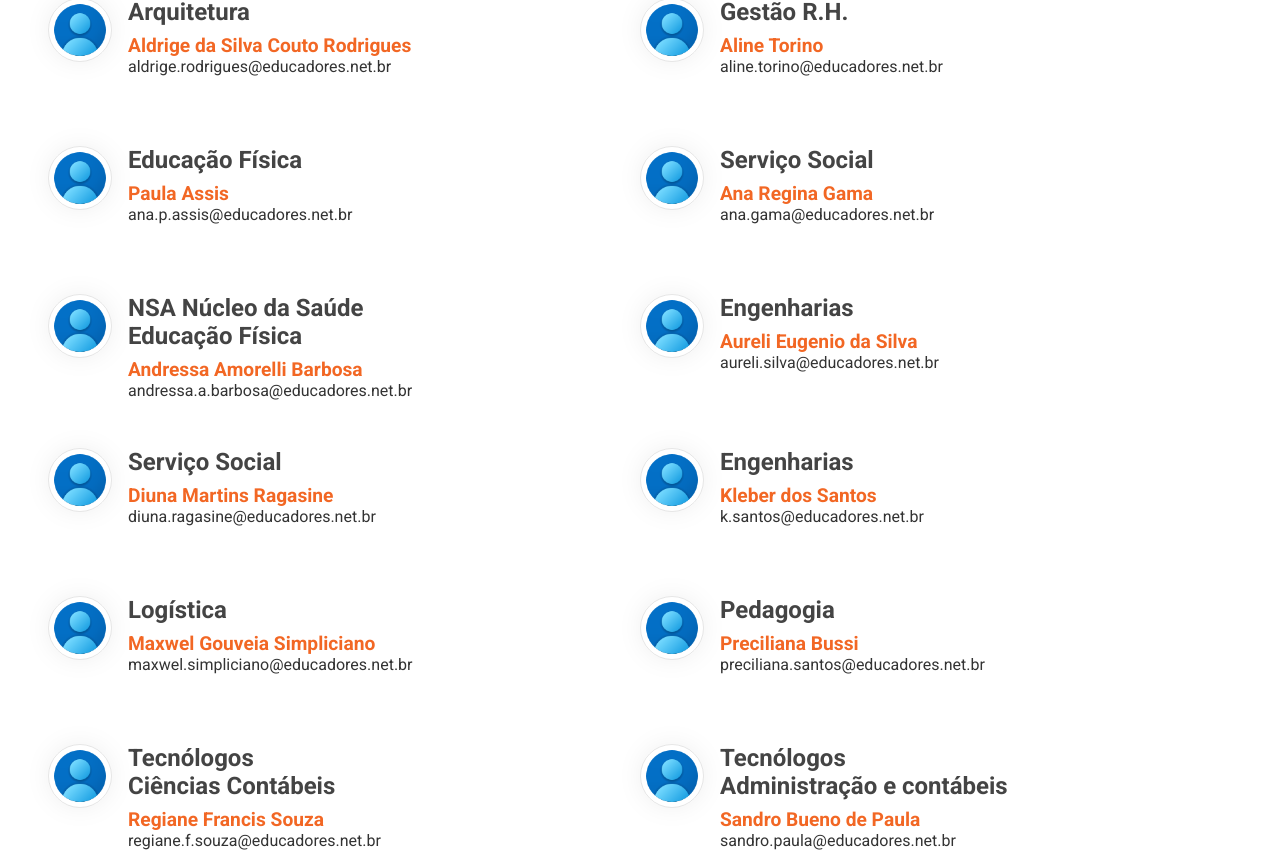
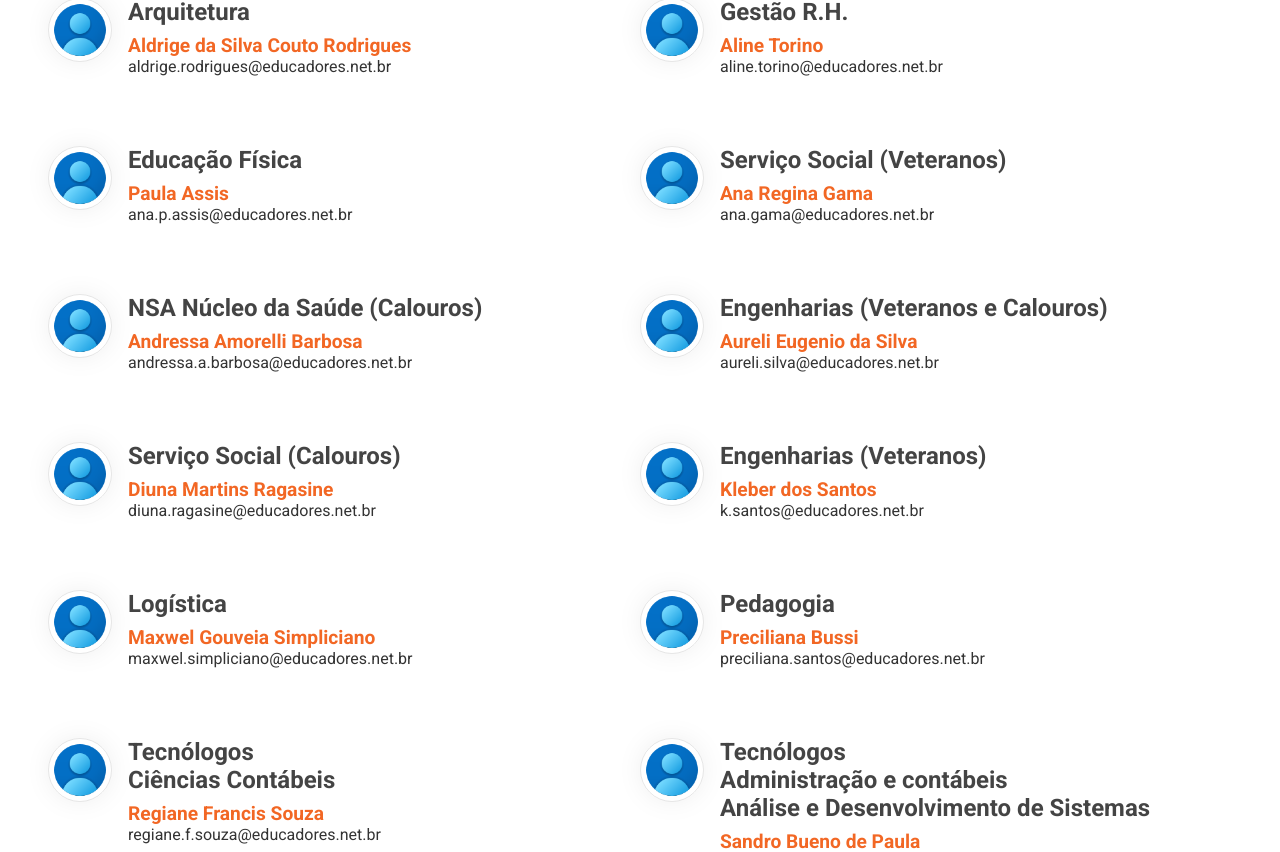
Before and after one commit to GustavoEklund/anhanguera-taubate, a Next.js app: page /contatos in a window 1280 px wide. Shown: the part 736-1588 px from the top of the page. Built offline with nearby package versions, Linux system fonts and the light colour scheme.

Commit message:
refactor: change contact titles

```diff
--- a/pages/contatos/index.tsx
+++ b/pages/contatos/index.tsx
@@ -153,27 +153,27 @@ const Contatos: NextPage = () => {
             contact="ana.p.assis@educadores.net.br"
           />
           <Contact
-            contactTitle="Serviço Social"
+            contactTitle="Serviço Social (Veteranos)"
             subtitle="Ana Regina Gama"
             contact="ana.gama@educadores.net.br"
           />
           <Contact
-            contactTitle={['NSA Núcleo da Saúde', 'Educação Física']}
+            contactTitle="NSA Núcleo da Saúde (Calouros)"
             subtitle="Andressa Amorelli Barbosa"
             contact="andressa.a.barbosa@educadores.net.br"
           />
           <Contact
-            contactTitle="Engenharias"
+            contactTitle="Engenharias (Veteranos e Calouros)"
             subtitle="Aureli Eugenio da Silva"
             contact="aureli.silva@educadores.net.br"
           />
           <Contact
-            contactTitle="Serviço Social"
+            contactTitle="Serviço Social (Calouros)"
             subtitle="Diuna Martins Ragasine"
             contact="diuna.ragasine@educadores.net.br"
           />
           <Contact
-            contactTitle="Engenharias"
+            contactTitle="Engenharias (Veteranos)"
             subtitle="Kleber dos Santos"
             contact="k.santos@educadores.net.br"
           />
@@ -193,12 +193,16 @@ const Contatos: NextPage = () => {
             contact="regiane.f.souza@educadores.net.br"
           />
           <Contact
-            contactTitle={['Tecnólogos', 'Administração e contábeis']}
+            contactTitle={[
+              'Tecnólogos',
+              'Administração e contábeis',
+              'Análise e Desenvolvimento de Sistemas'
+            ]}
             subtitle="Sandro Bueno de Paula"
             contact="sandro.paula@educadores.net.br"
           />
           <Contact
-            contactTitle={['Nutrição', 'NSA Núcleo de Saúde (Enfermagem)']}
+            contactTitle={['Nutrição (Veteranos)', 'NSA Núcleo de Saúde (Veteranos)']}
             subtitle="Tabata Bortman"
             contact="tabata.bortman@educadores.net.br"
             style={{ marginBottom: 0 }}
```
